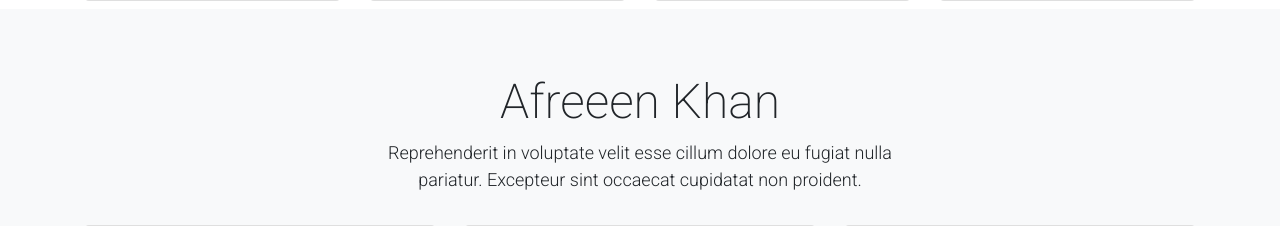
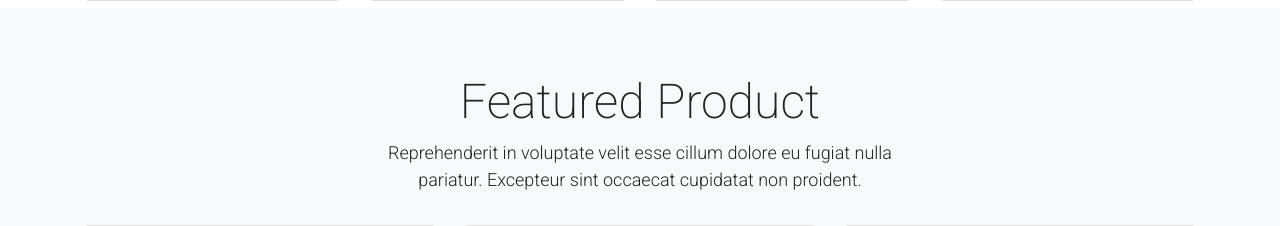
Before and after one commit to afreensiddqui2723/Smartzzdwell, a PHP site: page / in a window 1280 px wide. Shown: the part 1077-1303 px from the top of the page. Run offline with PHP 8.4, Linux system fonts and the light colour scheme; some libraries are stand-ins or nearby versions.

Commit message:
testing2

```diff
--- a/index.php
+++ b/index.php
@@ -14,7 +14,7 @@
         <div class="container py-5">
             <div class="row text-center py-3">
                 <div class="col-lg-6 m-auto">
-                    <h1 class="h1">Afreeen Khan</h1>
+                    <h1 class="h1">Featured Product</h1>
                     <p>
                         Reprehenderit in voluptate velit esse cillum dolore eu fugiat nulla pariatur.
                         Excepteur sint occaecat cupidatat non proident.
```
